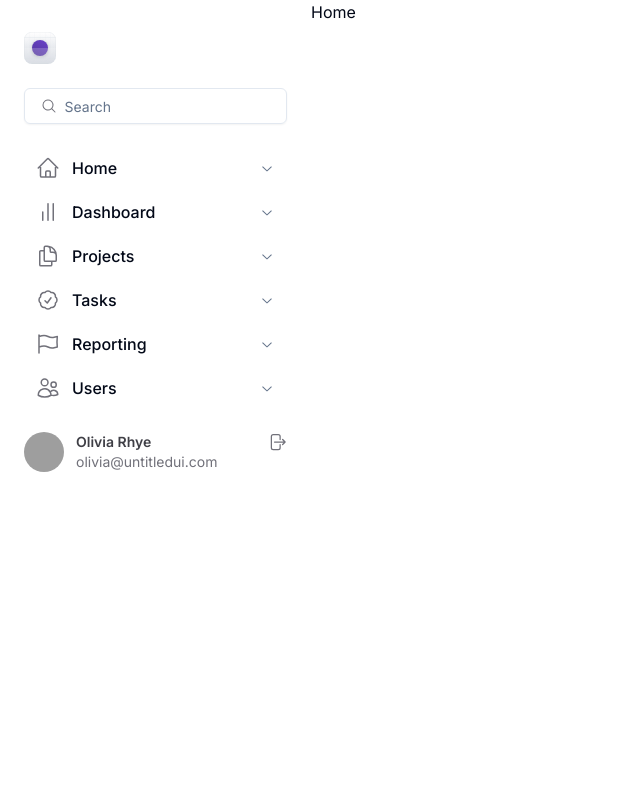
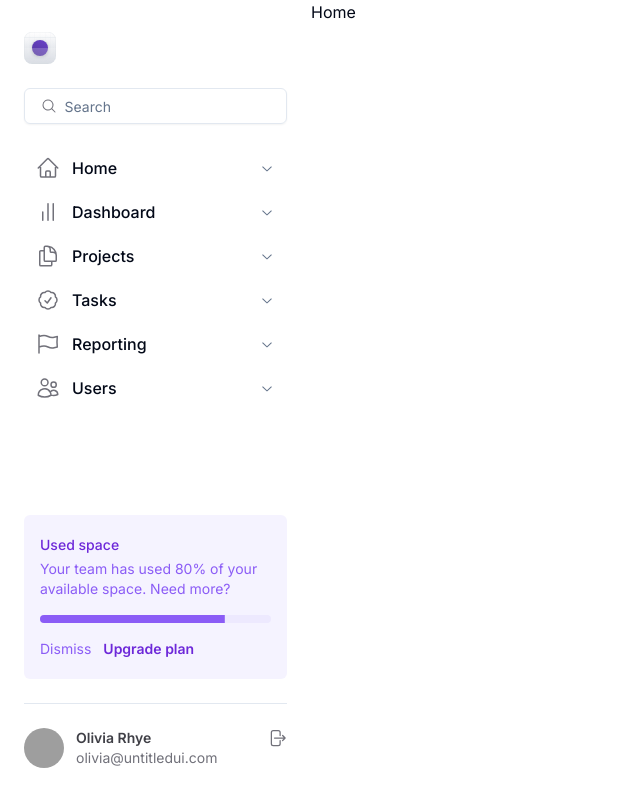
Before and after one commit to joaonetogit/front-dash, a Next.js app: page / in a window 1280 px wide. Shown: the whole page, without its empty margins (0-640 px from the left). Built offline with nearby package versions, Linux system fonts and the light colour scheme; grey boxes are pictures that could not be loaded.

Commit message:
feat: used spaced component and adjust others

```diff
--- a/src/components/custom/NavListSidebar.tsx
+++ b/src/components/custom/NavListSidebar.tsx
@@ -14,7 +14,10 @@
           className="ease flex w-full items-center justify-between rounded-md"
         >
           <AccordionItem value={`item-${menu.id}`} className="w-full border-none">
-            <AccordionTrigger className="group flex cursor-pointer items-center justify-between px-3 py-2 transition-all hover:bg-[#F9F5FF] hover:no-underline">
+            <AccordionTrigger
+              className="group flex cursor-pointer items-center justify-between px-3 py-2 transition-all hover:bg-[#F9F5FF] hover:no-underline"
+              classNameIcon="group-hover:text-[#B692F6]"
+            >
               <div className="flex items-center gap-3">
                 {menu.icon}
                 <p className="text-base font-medium transition-all group-hover:text-[#6941C6]">
--- a/src/components/custom/Sidebar.tsx
+++ b/src/components/custom/Sidebar.tsx
@@ -1,15 +1,23 @@
+import { Separator } from '../ui/Separator';
 import Logo from './Logo';
 import NavListSidebarDropdown from './NavListSidebar';
 import SearchInput from './SearchInput';
+import UsedSpace from './UsedSpace';
 import User from './User';
 
 export default function Sidebar() {
   return (
-    <div className="flex min-h-screen max-w-sidebar flex-1 flex-col gap-6 px-6 py-8">
-      <Logo />
-      <SearchInput />
-      <NavListSidebarDropdown />
-      <User />
-    </div>
+    <aside className="flex min-h-screen max-w-sidebar flex-1 flex-col justify-between gap-6 px-6 py-8">
+      <div className="flex flex-col gap-6">
+        <Logo />
+        <SearchInput />
+        <NavListSidebarDropdown />
+      </div>
+      <div className="flex flex-col gap-6">
+        <UsedSpace />
+        <Separator />
+        <User />
+      </div>
+    </aside>
   );
 }
--- a/src/components/custom/UsedSpace.tsx
+++ b/src/components/custom/UsedSpace.tsx
@@ -1,3 +1,40 @@
+'use client';
+
+import { useUserContext } from '@/context/UserProvider';
+import { Card, CardContent } from '../ui/Card';
+import { Progress } from '../ui/Progress';
+
 export default function UsedSpace() {
-  return <div>UsedSpace</div>;
+  const { user } = useUserContext();
+  const userPercentStorageUsed = user?.percentStorageUsed;
+
+  return (
+    <Card className="rounded-md border-none bg-violet-50 shadow-none">
+      <CardContent className="flex flex-col gap-4 px-4 py-5">
+        <div className="space-y-1">
+          <p className="text-sm font-medium text-[#6D28D9]">Used space</p>
+          <p className="text-sm text-violet-500">
+            Your team has used {userPercentStorageUsed}% of your available space. Need more?
+          </p>
+        </div>
+        <Progress
+          barColor="bg-violet-500"
+          className="bg-[#EDE9FE]"
+          value={userPercentStorageUsed}
+        />
+        <div className="flex items-center gap-3 text-sm">
+          <button type="button" className="text-violet-500" aria-label="Dismiss more space">
+            Dismiss
+          </button>
+          <button
+            type="button"
+            className="font-semibold text-violet-700"
+            aria-label="Get more space"
+          >
+            Upgrade plan
+          </button>
+        </div>
+      </CardContent>
+    </Card>
+  );
 }
--- a/src/components/custom/User.tsx
+++ b/src/components/custom/User.tsx
@@ -7,20 +7,16 @@
 export default function User() {
   const { user, handleLogout } = useUserContext();
 
-  if (!user) {
-    return <div>Usuário não logado</div>;
-  }
-
   return (
     <div className="flex items-start justify-between">
       <div className="flex items-start gap-3">
         <Avatar>
-          <AvatarImage className="h-10 w-10" src={user.image} />
-          <AvatarFallback>{user.name}</AvatarFallback>
+          <AvatarImage className="h-10 w-10" src={user?.image} />
+          <AvatarFallback>{user?.name}</AvatarFallback>
         </Avatar>
         <div className="text-sm">
-          <p className="font-semibold text-zinc-700">{user.name}</p>
-          <p className="text-zinc-500">{user.email}</p>
+          <p className="font-semibold text-zinc-700">{user?.name}</p>
+          <p className="text-zinc-500">{user?.email}</p>
         </div>
       </div>
 
--- a/src/components/ui/Accordion.tsx
+++ b/src/components/ui/Accordion.tsx
@@ -16,10 +16,15 @@
 ));
 AccordionItem.displayName = 'AccordionItem';
 
+interface AccordionTriggerProps
+  extends React.ComponentPropsWithoutRef<typeof AccordionPrimitive.Trigger> {
+  classNameIcon?: string;
+}
+
 const AccordionTrigger = React.forwardRef<
   React.ElementRef<typeof AccordionPrimitive.Trigger>,
-  React.ComponentPropsWithoutRef<typeof AccordionPrimitive.Trigger>
->(({ className, children, ...props }, ref) => (
+  AccordionTriggerProps
+>(({ className, classNameIcon, children, ...props }, ref) => (
   <AccordionPrimitive.Header className="flex">
     <AccordionPrimitive.Trigger
       ref={ref}
@@ -30,7 +35,12 @@
       {...props}
     >
       {children}
-      <ChevronDownIcon className="h-4 w-4 shrink-0 text-muted-foreground transition-transform duration-200" />
+      <ChevronDownIcon
+        className={cn(
+          'h-4 w-4 shrink-0 text-muted-foreground transition-transform duration-200',
+          classNameIcon,
+        )}
+      />
     </AccordionPrimitive.Trigger>
   </AccordionPrimitive.Header>
 ));
--- a/src/components/ui/Progress.tsx
+++ b/src/components/ui/Progress.tsx
@@ -5,21 +5,24 @@
 
 import { cn } from '@/lib/utils';
 
-const Progress = React.forwardRef<
-  React.ElementRef<typeof ProgressPrimitive.Root>,
-  React.ComponentPropsWithoutRef<typeof ProgressPrimitive.Root>
->(({ className, value, ...props }, ref) => (
+type ProgressProps = React.ComponentPropsWithoutRef<typeof ProgressPrimitive.Root> & {
+  barColor?: string;
+};
+
+const Progress = React.forwardRef<React.ElementRef<typeof ProgressPrimitive.Root>, ProgressProps>(
+  ({ className, barColor, value, ...props }, ref) => (
     <ProgressPrimitive.Root
       ref={ref}
-    className={cn('relative h-2 w-full overflow-hidden rounded-full bg-primary/20', className)}
+      className={cn('relative h-2 w-full overflow-hidden rounded-full bg-secondary/100', className)}
       {...props}
     >
       <ProgressPrimitive.Indicator
-      className="h-full w-full flex-1 bg-primary transition-all"
+        className={cn('h-full w-full flex-1 bg-primary transition-all', barColor)}
         style={{ transform: `translateX(-${100 - (value || 0)}%)` }}
       />
     </ProgressPrimitive.Root>
-));
+  ),
+);
 Progress.displayName = ProgressPrimitive.Root.displayName;
 
 export { Progress };
--- a/src/context/UserProvider.tsx
+++ b/src/context/UserProvider.tsx
@@ -1,23 +1,20 @@
 'use client';
 
-import { IUser } from '@/types/base';
-import { createContext, ReactNode, useCallback, useContext, useMemo, useState } from 'react';
+import { IChildren, IUser } from '@/types/base';
+import { IUserContextProps } from '@/types/context/User';
+import { createContext, useCallback, useContext, useMemo, useState } from 'react';
 
-interface UserContextProps {
-  user: IUser | null;
-  handleLogout: () => void;
-}
-
-const UserContext = createContext<UserContextProps>({
+const UserContext = createContext<IUserContextProps>({
   user: null,
   handleLogout: () => {},
 });
 
-export function UserProvider({ children }: { children: ReactNode }) {
+export function UserProvider({ children }: IChildren) {
   const [user, setUser] = useState<IUser | null>({
     image: 'https://mui.com/static/images/avatar/3.jpg',
     name: 'Olivia Rhye',
     email: 'olivia@untitledui.com',
+    percentStorageUsed: 80,
   });
 
   const handleLogout = useCallback(() => {
@@ -29,4 +26,4 @@
   return <UserContext.Provider value={value}>{children}</UserContext.Provider>;
 }
 
-export const useUserContext = (): UserContextProps => useContext(UserContext);
+export const useUserContext = (): IUserContextProps => useContext(UserContext);
--- a/src/types/base.ts
+++ b/src/types/base.ts
@@ -6,4 +6,5 @@
   image: string;
   name: string;
   email: string;
+  percentStorageUsed: number;
 }
--- /dev/null
+++ b/src/types/context/User.ts
@@ -0,0 +1,6 @@
+import { IUser } from "../base";
+
+export interface IUserContextProps {
+  user: IUser | null;
+  handleLogout: () => void;
+}
```
Lines whose indentation alone changed are shown as unchanged.
